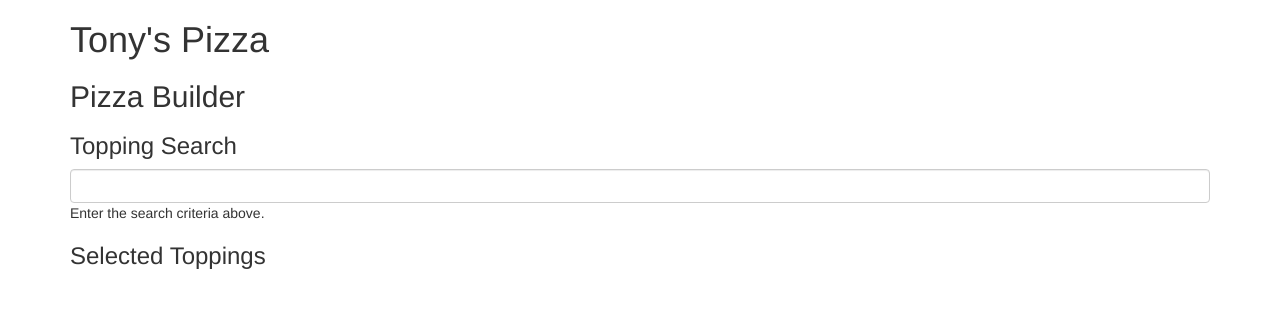
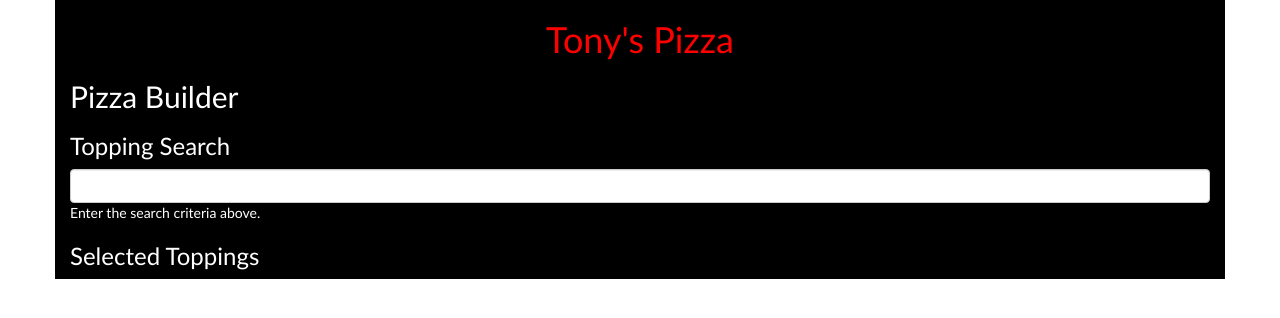
Before and after one commit to keflinduarte/angular, a plain HTML site: page Mod3Lab/index.html in a window 1280 px wide. Drawn offline with nearby package versions, Linux system fonts and the light colour scheme.

Commit message:
Mod3Lab Changes - HTML Layout

```diff
--- a/Mod3Lab/index.html
+++ b/Mod3Lab/index.html
@@ -7,9 +7,9 @@
         crossorigin="anonymous">
 </head>
 
-<body ng-controller="pizzaController">
-    <div class="container">
-        <h1>Tony's Pizza</h1>
+<body ng-controller="pizzaController" style="font-family:'Gill Sans', 'Gill Sans MT', Calibri, 'Trebuchet MS', sans-serif">
+    <div class="container" style="background-color:black;color:white">
+        <h1 style="color:red;text-align:center;">Tony's Pizza</h1>
 
         <h2>{{model.title}}</h2>
 
@@ -39,8 +39,6 @@
         <div ng-repeat="t in model.toppings">
             <pre>{{t}}</pre>
         </div>
-
-
     </div>
 
     <script src="https://ajax.googleapis.com/ajax/libs/angularjs/1.5.5/angular.min.js"></script>
```
